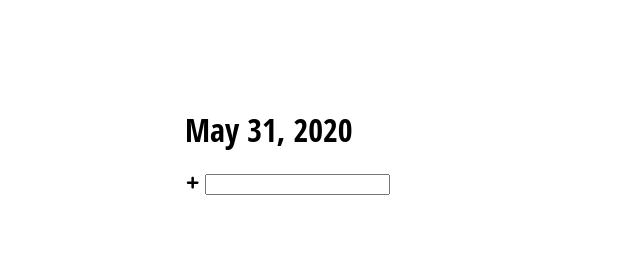
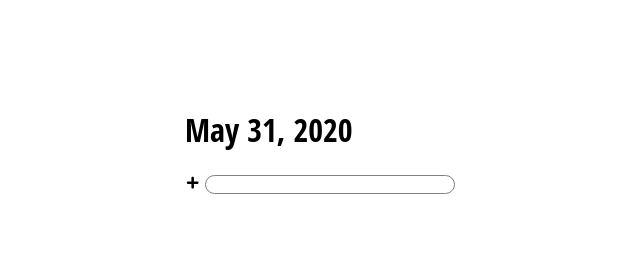
Before and after one commit to nathanbarry474/to-do-list, a React (Create React App) app: page / in a window 1280 px wide. Both pictures are taken after a click on the button 275 px from the left and 184 px from the top of the page. Shown: the top 264 px of the page, without its empty margins (83-723 px from the left). Built offline with nearby package versions, Linux system fonts and the light colour scheme.

Commit message:
made form nicer looking and did a lot of nothing else

```diff
--- a/src/components/form/form.component.js
+++ b/src/components/form/form.component.js
@@ -1,4 +1,5 @@
 import React, { useState } from "react";
+import './form.styles.scss'
 
 const useInputValue = initialValue => {
   const [value, setValue] = useState(initialValue);
@@ -10,12 +11,13 @@ const useInputValue = initialValue => {
   };
 };
 
-export default ({ onSubmit }) => {
+export default ({ onSubmit, ref }) => {
   const { resetValue, ...text } = useInputValue("");
 
   return (
     <div>
         <form
+        ref={ref}
         onSubmit={e => {
             e.preventDefault();
             onSubmit(text.value);
--- a/src/components/form/form.styles.scss
+++ b/src/components/form/form.styles.scss
@@ -0,0 +1,6 @@
+input {
+    border-radius: 10px;
+    width: 250px;
+    max-width: 80%;
+    border: 1px solid #808080;
+}
--- a/src/components/task-set/task-set.component.js
+++ b/src/components/task-set/task-set.component.js
@@ -1,4 +1,4 @@
-import React, { useState, useEffect } from 'react';
+import React, { useState, useEffect, useRef } from 'react';
 
 import Form from '../form/form.component'
 
@@ -12,7 +12,7 @@ import { BsCircleFill } from 'react-icons/bs'
 export default ({title}) => {
     const [todos, setTodos] = useState([]);
     const [addNew, setAddNew] = useState(false);
-
+    const inputRef = useRef()
 
     const toggleComplete = i =>
       setTodos(
@@ -71,7 +71,13 @@ export default ({title}) => {
           ))}
         </div>
         <div className='add-new'>
-            <button className='add-btn' onClick={() => setAddNew(!addNew)}><FaPlus/></button>
+            <button className='add-btn' onClick={() => {
+                setAddNew(!addNew)
+                //inputRef.current.focus()
+            }
+            }>
+                <FaPlus/>
+            </button>
             { addNew ?
                 <Form
                 className='form'
--- a/src/components/task-set/task-set.styles.scss
+++ b/src/components/task-set/task-set.styles.scss
@@ -30,6 +30,9 @@
     float: right;
 }
 
+button:focus {
+    outline: none;
+}
 
 
 button {
```
Also changed, not shown: src/components/menu/menu.component.js (added), src/components/menu/menu.styles.scss (added).
